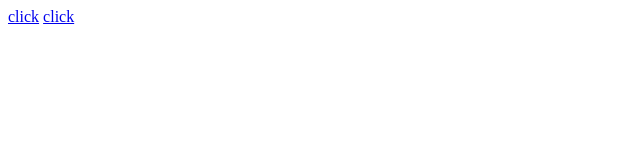
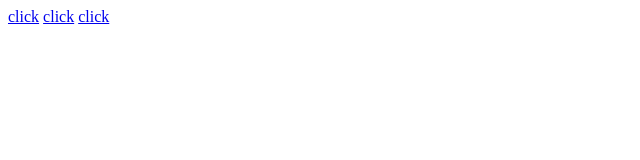
Before and after one commit to Allysht/file-host, a plain HTML site: page index.html in a window 1280 px wide. Shown: the full height of the page, 0-640 px from the left. Drawn offline with Linux system fonts and the light colour scheme.

Commit message:
Update index.html

```diff
--- a/index.html
+++ b/index.html
@@ -10,5 +10,6 @@
     <audio src="./sounds/roulette.mp3"></audio>
     <a href="./sounds/roulette.mp3">click</a>
     <a href="./sounds/Opera Snapshot_2022-10-02_171141_andrei2528.github.io.png">click</a>
+    <a href="./sounds">click</a>
 </body>
 </html>
```
